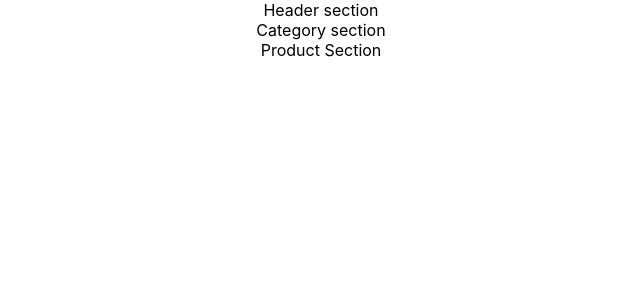
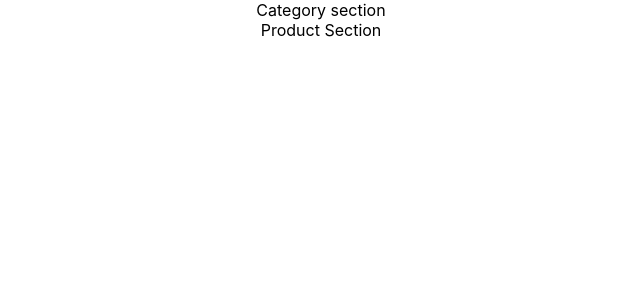
Before and after one commit to devflash/e-commerce, a React (Create React App) app in the folder e-commerce/: page / in a window 1280 px wide. Shown: the top 300 px of the page, without its empty margins (319-959 px from the left). Built offline with nearby package versions, Linux system fonts and the light colour scheme.

Commit message:
added markup for header

```diff
--- a/e-commerce/src/Header/header.js
+++ b/e-commerce/src/Header/header.js
@@ -1,8 +1,16 @@
 import React from 'react';
+import './header.module.scss';
 const Header=(props)=>{
     return(
-        <div>
-            <span>Header section</span>
+        <div className="header">
+            {/* <div className={styles.projectTitle}>
+                <span>Shopify</span>
+            </div>
+            <div className={styles.navigation}>
+                <a href="#">Orders</a>
+                <a href="#">Whishlist</a>
+                <a href="#">Cart</a>
+            </div> */}
         </div>
     )
 }
--- /dev/null
+++ b/e-commerce/src/Header/header.module.scss
@@ -0,0 +1,8 @@
+.header{
+    .projectTitle{
+
+    }
+    .navigation{
+
+    }
+}
```
Also changed, not shown: 1 other file (tests, documents, lock files or other folders).
